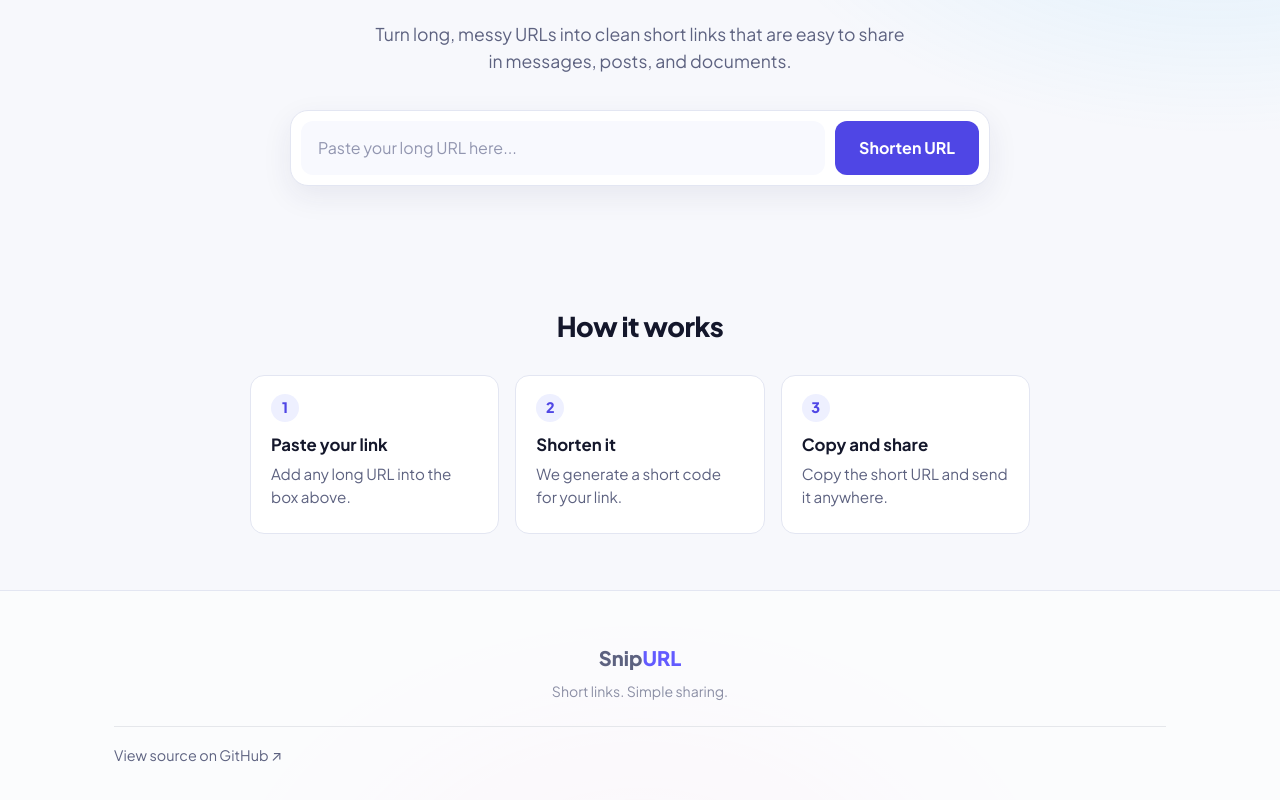
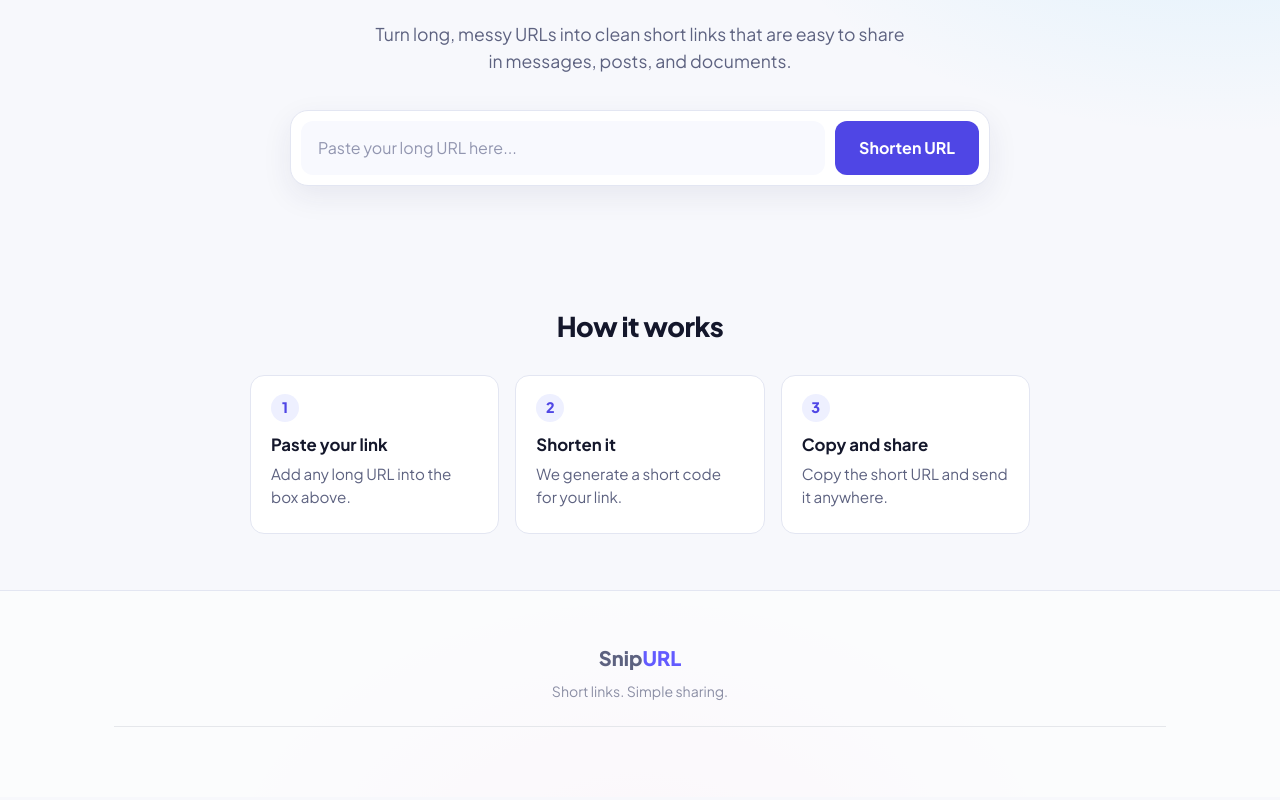
Before and after one commit to pavithranscs25/URL-Shortener, a React (Vite) app in the folder frontend/: page / in a window 1280 px wide. Shown: the part 204-1004 px from the top of the page. Built offline with nearby package versions, Linux system fonts and the light colour scheme.

Commit message:
updated footer

```diff
--- a/frontend/src/components/Footer.jsx
+++ b/frontend/src/components/Footer.jsx
@@ -1,26 +1,17 @@
 function Footer() {
-  const year = new Date().getFullYear();
 
   return (
     <footer className="footer">
       <div className="footer-inner">
-        <a className="footer-logo" href="/">
+        <h1 className="footer-logo" href="/">
           Snip<span>URL</span>
-        </a>
+        </h1>
 
         <p className="footer-description">
           Short links. Simple sharing.
         </p>
 
         <div className="footer-bottom">
-
-          <a
-            href="https://github.com/pavithranscs25/URL-Shortener"
-            target="_blank"
-            rel="noopener noreferrer"
-          >
-            View source on GitHub ↗
-          </a>
         </div>
       </div>
     </footer>
```
